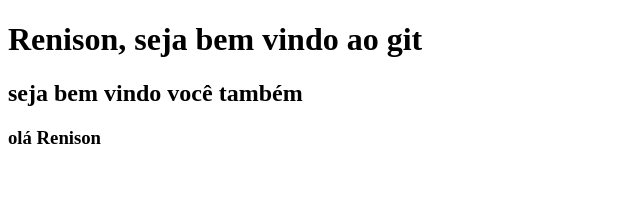
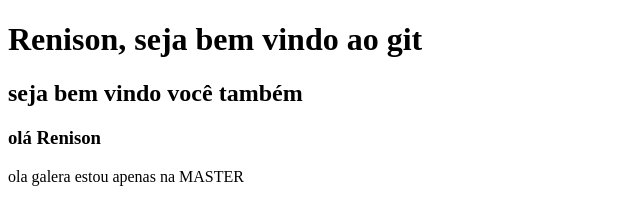
Before and after one commit to RenisonAlves/testando-git, a plain HTML site: page index.html in a window 1280 px wide. Shown: the whole page, without its empty margins (0-640 px from the left). Drawn offline with Linux system fonts and the light colour scheme.

Commit message:
criação de div

```diff
--- a/index.html
+++ b/index.html
@@ -10,5 +10,6 @@
 <h1>Renison, seja bem vindo ao git</h1>
 <h2>seja bem vindo você também</h2>
 <h3>olá Renison</h3>
+<div class="div">ola galera estou apenas na MASTER</div>
 </body>
 </html>
```
